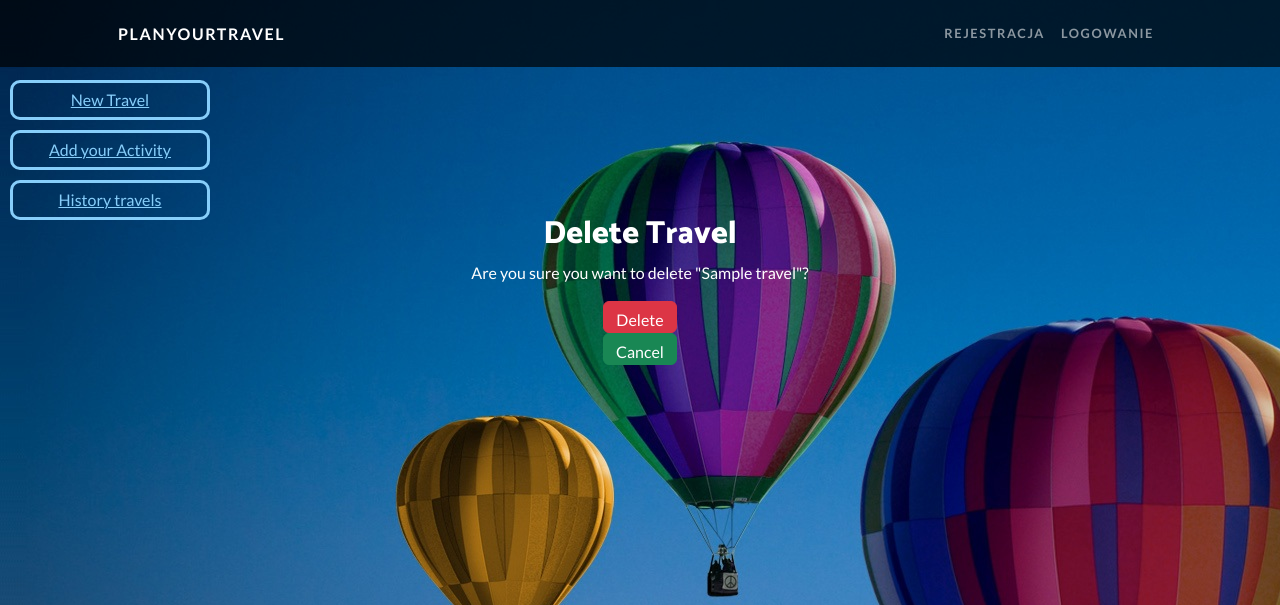
After one commit to PiotrG1991/PlaneYourTravel, a Django app: page /main/travel_delete/1/ in a window 1280 px wide. The commit adds this page. Shown: the top 605 px of the page. Run offline with Django 5.2, Linux system fonts and the light colour scheme; tables that the repository leaves empty hold one stand-in row (values such as "Sample post"); some libraries are stand-ins or nearby versions.

Commit message:
delete_button

```diff
--- a/PlaneYourTravel/urls.py
+++ b/PlaneYourTravel/urls.py
@@ -23,6 +23,8 @@ urlpatterns = [
     path('admin/', admin.site.urls),
     path('', views.HomeView.as_view(), name='home'),
     path('main/', views.MainView.as_view(), name='main'),
+    path('main/travel_delete/<int:travel_id>/', views.TravelDeleteView.as_view(), name='travel_delete'),
+
     path('add_travel/', views.AddTravelView.as_view(), name='add_travel'),
     path('add_activity/', views.AddActivityView.as_view(), name='add_activity'),
     path('add_travel/transport/<int:travel_id>/', views.AddTransportView.as_view(), name='add_transport'),
@@ -31,5 +33,6 @@ urlpatterns = [
     path('add_travel/turist_places/<int:travel_id>/', views.AddTuristPlacesView.as_view(), name='add_turists_places'),
     path('add_travel/addactivity2/<int:travel_id>/', views.AddActivity2View.as_view(), name='add_activity2'),
 
+
     path('accounts/', include('accounts.urls')),
 ]
--- /dev/null
+++ b/templates/travel_delete.html
@@ -0,0 +1,10 @@
+{% extends 'main.html' %}
+{% block content %}
+    <h2>Delete Travel</h2>
+    <p>Are you sure you want to delete "{{ travel.title }}"?</p>
+    <form method="post" action="{% url 'travel_delete' travel.id %}">
+        {% csrf_token %}
+        <button class="btn btn-danger td-new" type="submit">Delete</button>
+    </form>
+    <a class="btn btn-success td-new" href="{% url 'main' %}">Cancel</a>
+{% endblock %}
--- a/templates/travel_list.html
+++ b/templates/travel_list.html
@@ -17,9 +17,9 @@
           <td>{{ travel.start_date }}</td>
           <td>{{ travel.end_date }}</td>
           <td class="btn-group">
-            <a  class="btn btn-success td-new" href="">Details</a>
+            <a class="btn btn-success td-new" href="">Details</a>
             <a class="btn btn-warning td-new" href="">Edit</a>
-            <a class="btn btn-danger td-new" href="">Delete</a>
+            <a class="btn btn-danger td-new" href="{% url 'travel_delete' travel.id %}">Delete</a>
           </td>
         </tr>
       {% endfor %}
--- a/travel_app/views.py
+++ b/travel_app/views.py
@@ -1,5 +1,6 @@
+from django.urls import reverse_lazy
 from django.views import View
-from django.shortcuts import render, redirect
+from django.shortcuts import render, redirect, get_object_or_404
 
 from travel_app.forms import TravelForm, ActivityForm, TransportForm, DestinationForm, AccommodationForm, \
     TuristsPlacesForm
@@ -205,3 +206,18 @@ class AddActivity2View(View):
             return redirect('main')
 
         return render(request, self.template_name, {'travel': travel, 'form': form})
+
+
+class TravelDeleteView(View):
+    template_name = 'travel_delete.html'
+    model = Travel
+    success_url = reverse_lazy('travel_list')
+
+    def get(self, request, travel_id):
+        travel = get_object_or_404(Travel, id=travel_id)
+        return render(request, self.template_name, {'travel': travel})
+
+    def post(self, request, travel_id):
+        travel = get_object_or_404(Travel, id=travel_id)
+        travel.delete()
+        return redirect('main')
```
